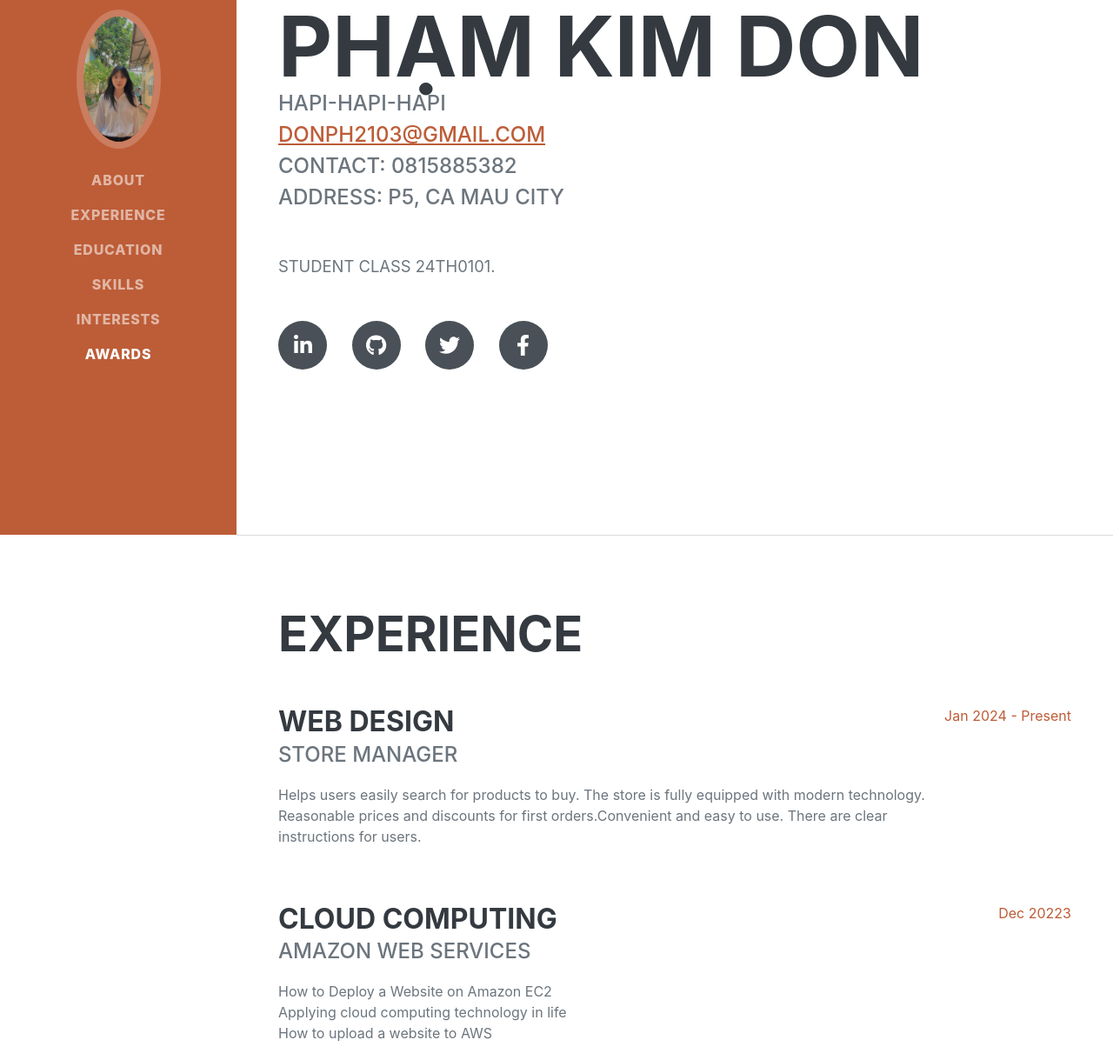
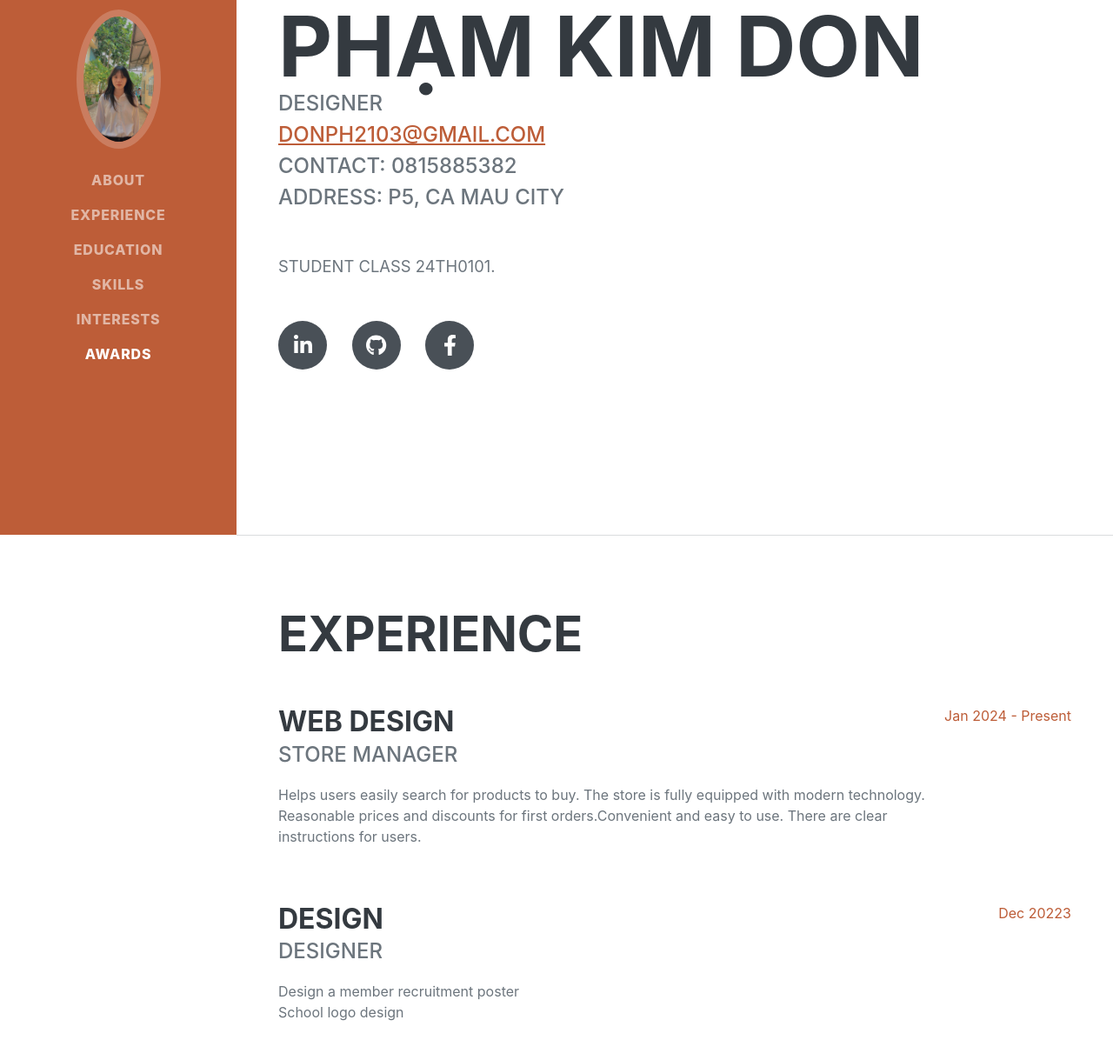
Before and after one commit to DONPHAM2103/mycv, a plain HTML site: page index.html in a window 1280 px wide. Shown: the part 185-1404 px from the top of the page at 87% size. Drawn offline with nearby package versions, Linux system fonts and the light colour scheme; a web font is replaced by a local one.

Commit message:
first commit

```diff
--- a/index.html
+++ b/index.html
@@ -44,7 +44,7 @@
                         <span class="text-primary"DON</span>
                     </h1>
                     <div class="subheading mb-5">
-                        HAPI-HAPI-HAPI </br>
+                        DESIGNER </br>
                         <a href="mailto:name@email.com">donph2103@gmail.com</a>
                         <p>Contact: 0815885382</br>
                         ADDress: P5, CA MAU CITY
@@ -52,10 +52,9 @@
                     </div>
                     <p class="lead mb-5">STUDENT CLASS 24TH0101.</p>
                     <div class="social-icons">
-                        <a class="social-icon" href="#!"><i class="fab fa-linkedin-in"></i></a>
-                        <a class="social-icon" href="#!"><i class="fab fa-github"></i></a>
-                        <a class="social-icon" href="#!"><i class="fab fa-twitter"></i></a>
-                        <a class="social-icon" href="#!"><i class="fab fa-facebook-f"></i></a>
+                        <a class="social-icon" href="https://www.linkedin.com/in/donph2103/"><i class="fab fa-linkedin-in"></i></a>
+                        <a class="social-icon" href="https://github.com/DONPHAM2103"><i class="fab fa-github"></i></a>
+                        <a class="social-icon" href="https://www.facebook.com/max.pham.3958?locale=vi_VN"><i class="fab fa-facebook-f"></i></a>
                     </div>
                 </div>
             </section>
@@ -75,11 +74,10 @@
 
                     <div class="d-flex flex-column flex-md-row justify-content-between mb-5">
                         <div class="flex-grow-1">
-                            <h3 class="mb-0"> Cloud Computing</h3>
-                            <div class="subheading mb-3"> Amazon web services</div>
-                            <p>How to Deploy a Website on Amazon EC2</br>
-                             Applying cloud computing technology in life</br>
-                             How to upload a website to AWS
+                            <h3 class="mb-0"> DESIGN</h3>
+                            <div class="subheading mb-3"> Designer</div>
+                            <p>Design a member recruitment poster</br>
+                            School logo design
                             </p>
                         </div>
                         <div class="flex-shrink-0"><span class="text-primary">Dec 20223 </span></div>
@@ -147,6 +145,10 @@
                         </li>
                         <li>
                             <span class="fa-li"><i class="fas fa-check"></i></span>
+                            Design Poster, Logo
+                        </li>
+                        <li>
+                            <span class="fa-li"><i class="fas fa-check"></i></span>
                             Testing & Debugging
                         </li>
                         <li>
```
Also changed, not shown: 1 other file.
